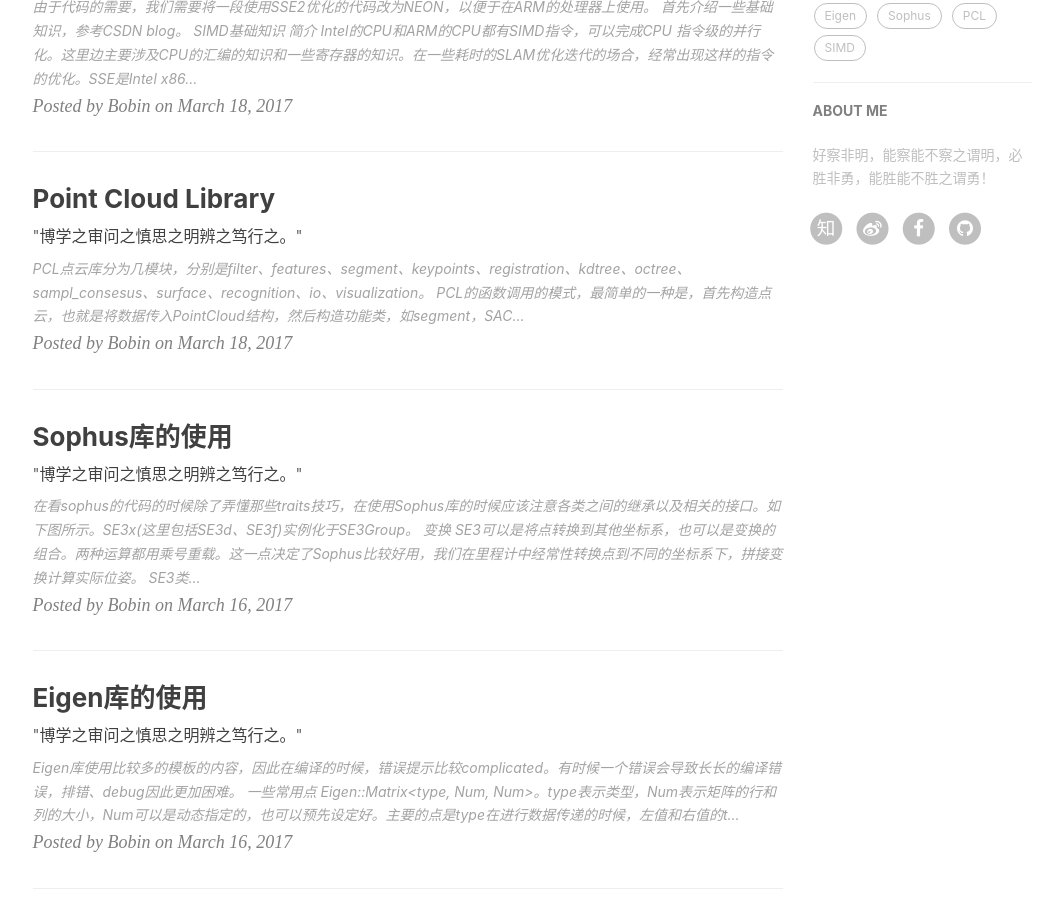
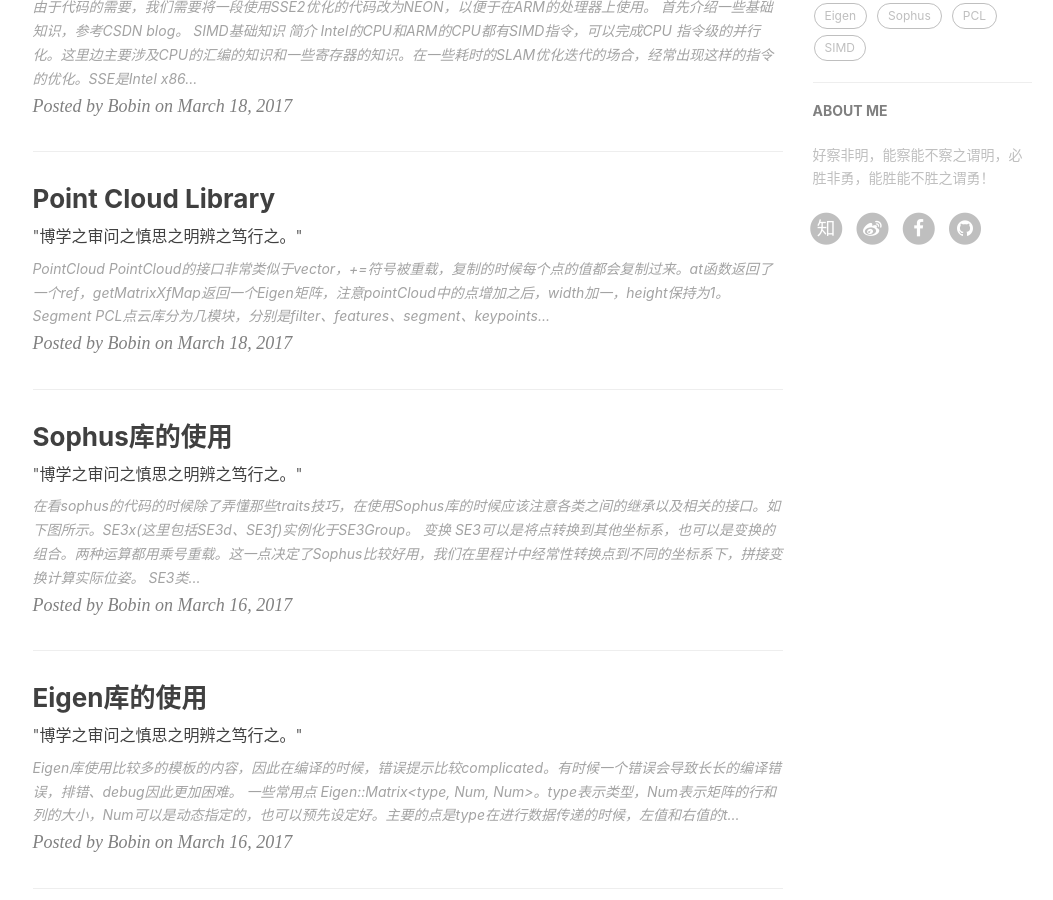
Before and after one commit to x007dwd/x007dwd.github.io, a Jekyll site: the page built from index.html, in a window 1280 px wide and 900 px high, scrolled down 547 px. Shown: the whole window, without its empty margins (135-1188 px from the left). Built offline with Jekyll 4.4.1, drawn with Linux system fonts in a browser that asks for light colours; nearby versions of some CDN libraries; the list of posts is cut into pages by our own code; comment, search, counter and statistics services are not loaded.

Commit message:
add pcl image

````diff
--- a/_posts/2017-3-18-PCL-Start.md
+++ b/_posts/2017-3-18-PCL-Start.md
@@ -7,27 +7,38 @@
 tags:
     - PCL
 ---
+
+## PointCloud
+PointCloud的接口非常类似于vector，+=符号被重载，复制的时候每个点的值都会复制过来。at函数返回了一个ref，getMatrixXfMap返回一个Eigen矩阵，注意pointCloud中的点增加之后，width加一，height保持为1。
+
+## Segment
 PCL点云库分为几模块，分别是filter、features、segment、keypoints、registration、kdtree、octree、sampl_consesus、surface、recognition、io、visualization。
-PCL的函数调用的模式，最简单的一种是，首先构造点云，也就是将数据传入PointCloud结构，然后构造功能类，如segment，SACSegment，然后初始化配置，最后上传数据，然后执行功能，
-我们这里简要介绍segment，SACSegmentation 中定义了多种模型，可以分别检测符合这些模型的点，常用的模型是平面、圆柱等
+
+PCL的函数调用的模式，一种简单的方式是首先构造点云，将数据传入PointCloud结构，然后构造功能类，如segment，SACSegment，然后初始化配置，最后上传数据，然后执行功能。
+
+我们这里简要介绍segment，SACSegmentation 中定义了多种模型，可以分别检测符合这些模型的点，常用的模型是平面、圆柱等。
+
 ```c++
 SACMODEL_PLANE,
 SACMODEL_CYLINDER,
 SACMODEL_NORMAL_PLANE,
 ```
+![](/img/PCL-Start-Segment.png)
+
+### Sample Consensus
 SAC segment封装了多种分割方法，使用一种方法使用sample consensus 方法提取点云中符合模型的点。SACSegment中定义了一个SACmodel，以及一个SAC，前者用来管理点云的几何模型，后者管理sampl_consesus中使用的方法，包括 SAC_RANSAC，SAC_LMEDS（LeastMedianSquares），SAC_MSAC（MEstimatorSampleConsensus），SAC_RRANSA（RandomizedRandomSampleConsensus），SAC_RMSAC（RandomizedMEstimatorSampleConsensus），SAC_MLESAC（MaximumLikelihoodSampleConsensus），SAC_PROSAC（ProgressiveSampleConsensus）;
 
 SACMODEL_CYLINDER需要使用Normal，在类SACSegmentationFromNormals中实现。
 PCL只看网页上的关于接口的介绍，不能明白内部的实现机制，写代码的时候总是在怀疑这样用是不是不太，还是看一看源代码，弄清函数的内部i情况。更容易写出好的实现。
-PointCloud的接口非常类似于vector，+=符号被重载，复制的时候每个点的值都会复制过来。at函数返回了一个ref，getMatrixXfMap返回一个Eigen矩阵，
 
 
-## outlier
-分割的模式中一般存在使用Normal或者不使用，在分割之前使用StatisticalOutlierRemoval可以滤掉外点。
 
-## indices
-功能类大都继承自pcl_bae类d，可以直接调用函数setIndices。PCLbase类中只是包含了PointCloud的指针，在上传数据的时候，只是将指针传了他，没有数据拷贝的过程。
+### outlier
+分割的模式中一般存在使用Normal或者不使用，在分割之前使用StatisticalOutlierRemoval可以滤掉外点。outlier的处理一般在segment之前，这些函数位数filter类。
+
+### indices
+功能类大都继承自pcl_bae类的，可以直接调用函数setIndices。PCLbase类中只是包含了PointCloud的指针，在上传数据的时候，只是将指针传了他，没有数据拷贝的过程。
 PointIndices中的数据为std::vector<int>类型的，setIndices就是把这个vector的指针传递过去。
 
-## ModelCoefficients
-数据为std::vector<float>
+### ModelCoefficients
+数据为std::vector<float>，不同的segment模型可以计算对应的模型参数然后使用指针返回。
````
Also changed, not shown: img/PCL-Start-Segment.png (added).
